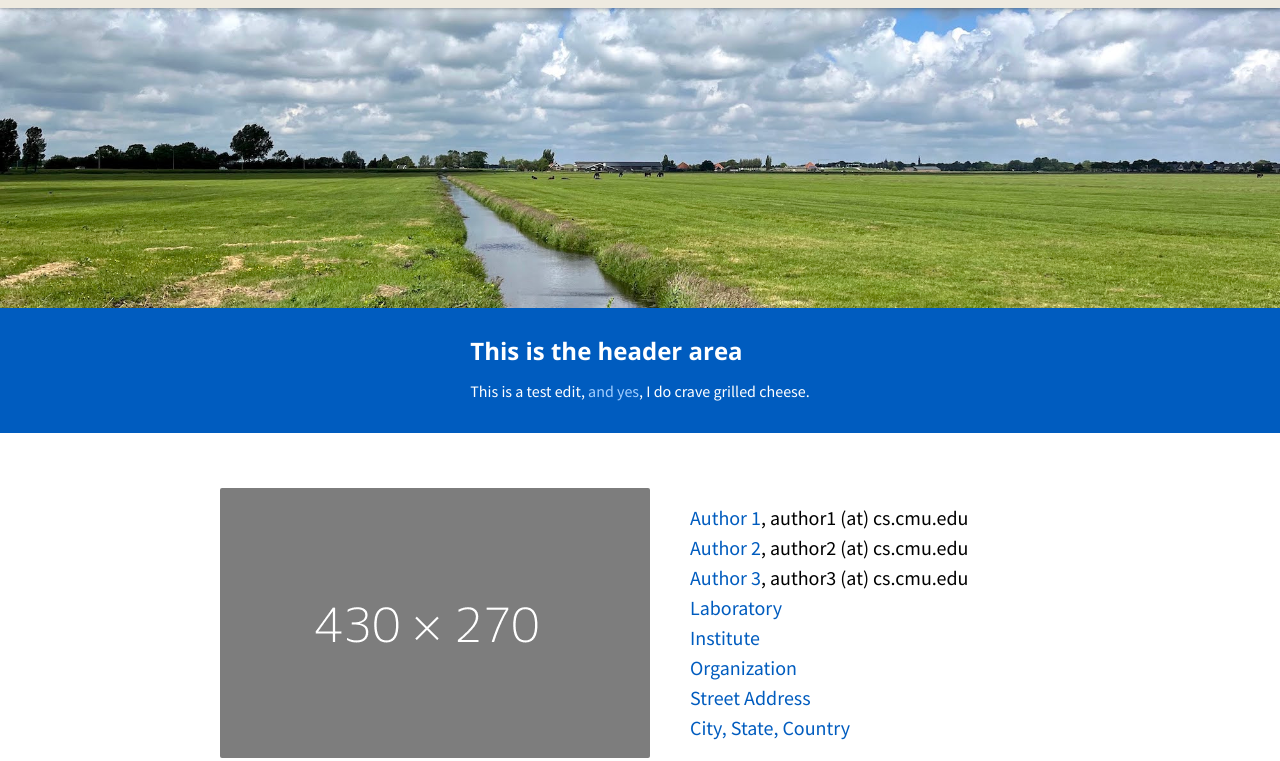
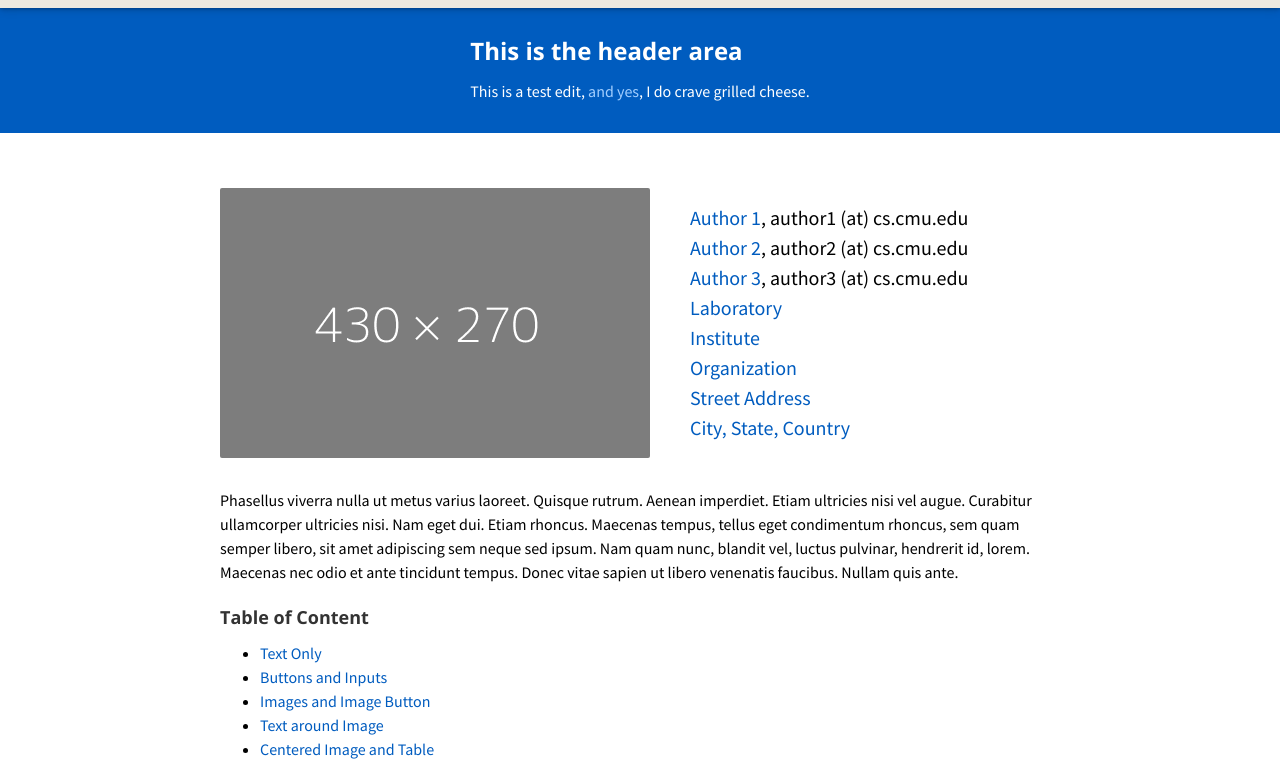
Before and after one commit to Compost-the-Creek/Website, a plain HTML site: page index.html in a window 1280 px wide. Shown: the part 58-819 px from the top of the page. Drawn offline with nearby package versions, Linux system fonts and the light colour scheme.

Commit message:
Comment out dummy image in banner section

```diff
--- a/index.html
+++ b/index.html
@@ -31,7 +31,8 @@
   <div class="content-container">
     <!-------------------------------------------------------------------------------------------->
     <!--Start Header-->
-    <div class="banner" style="background: url('img/dummy-background.jpeg') no-repeat center; background-size: cover; height: 300px;"></div>
+    <!-- Uncomment when we can replace the dummy image -->
+    <!--<div class="banner" style="background: url('img/dummy-background.jpeg') no-repeat center; background-size: cover; height: 300px;"></div>-->
     <div class="banner">
       <div class="banner-table flex-column">
         <div class="flex-row">
```
